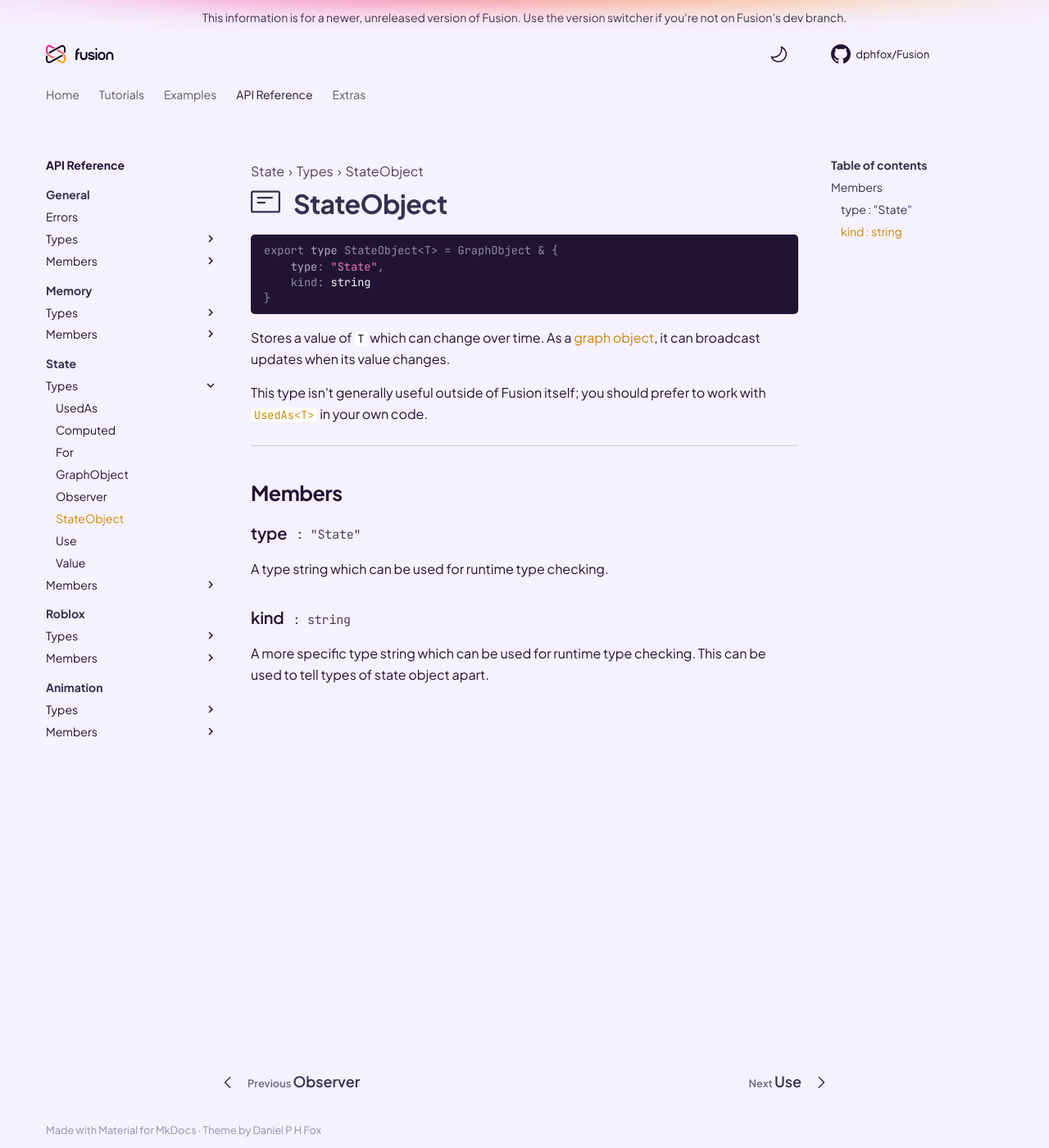
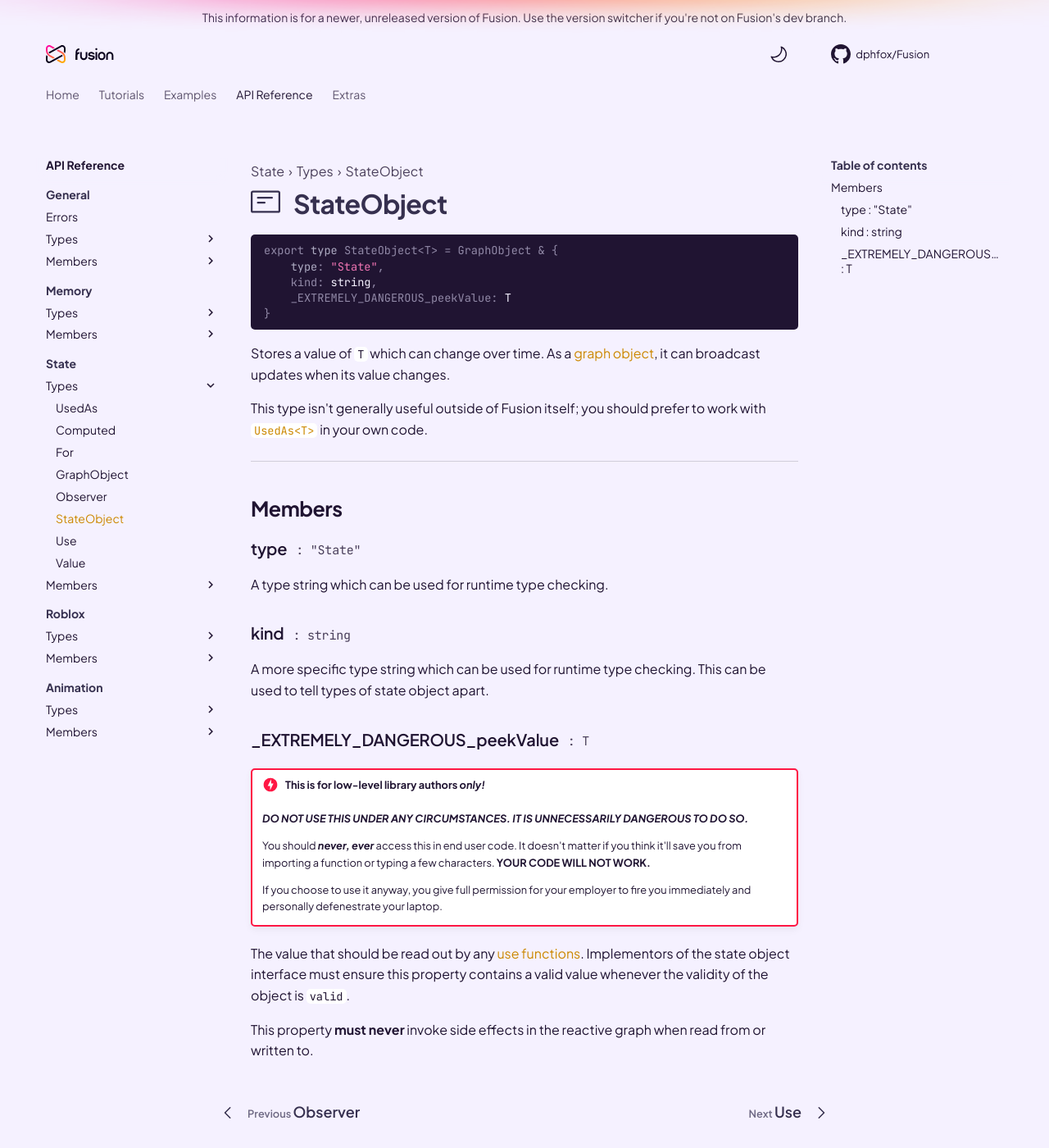
Before and after one commit to dphfox/Fusion, an MkDocs documentation site: the page built from docs/api-reference/state/types/stateobject.md, in a window 1280 px wide and 1400 px high. Shown: the whole window at 82% size. Built offline with MkDocs 1.6.1 and Material for MkDocs 9.7.7, drawn with Linux system fonts in a browser that asks for light colours; comment, search, counter and statistics services are not loaded; the version menu is left out.

Commit message:
Whole bunch of stuff

````diff
--- a/docs/api-reference/state/types/stateobject.md
+++ b/docs/api-reference/state/types/stateobject.md
@@ -12,7 +12,8 @@
 ```Lua
 export type StateObject<T> = GraphObject & {
 	type: "State",
-	kind: string
+	kind: string,
+	_EXTREMELY_DANGEROUS_peekValue: T
 }
 ```
 
@@ -44,3 +45,28 @@ A type string which can be used for runtime type checking.
 
 A more specific type string which can be used for runtime type checking. This
 can be used to tell types of state object apart.
+
+<h3 markdown>
+	_EXTREMELY_DANGEROUS_peekValue
+	<span class="fusiondoc-api-type">
+		: T
+	</span>
+</h3>
+
+!!! danger "This is for low-level library authors ***only!***"
+	***DO NOT USE THIS UNDER ANY CIRCUMSTANCES. IT IS UNNECESSARILY DANGEROUS TO
+	DO SO.***
+
+	You should ***never, ever*** access this in end user code. It doesn't
+	matter if you think it'll save you from importing a function or typing a few
+	characters. **YOUR CODE WILL NOT WORK.**
+
+	If you choose to use it anyway, you give full permission for your employer
+	to fire you immediately and personally defenestrate your laptop.
+
+The value that should be read out by any [use functions](../use). Implementors
+of the state object interface must ensure this property contains a valid value
+whenever the validity of the object is `valid`.
+
+This property **must never** invoke side effects in the reactive graph when
+read from or written to.
````
Also changed, not shown: 6 other files.
